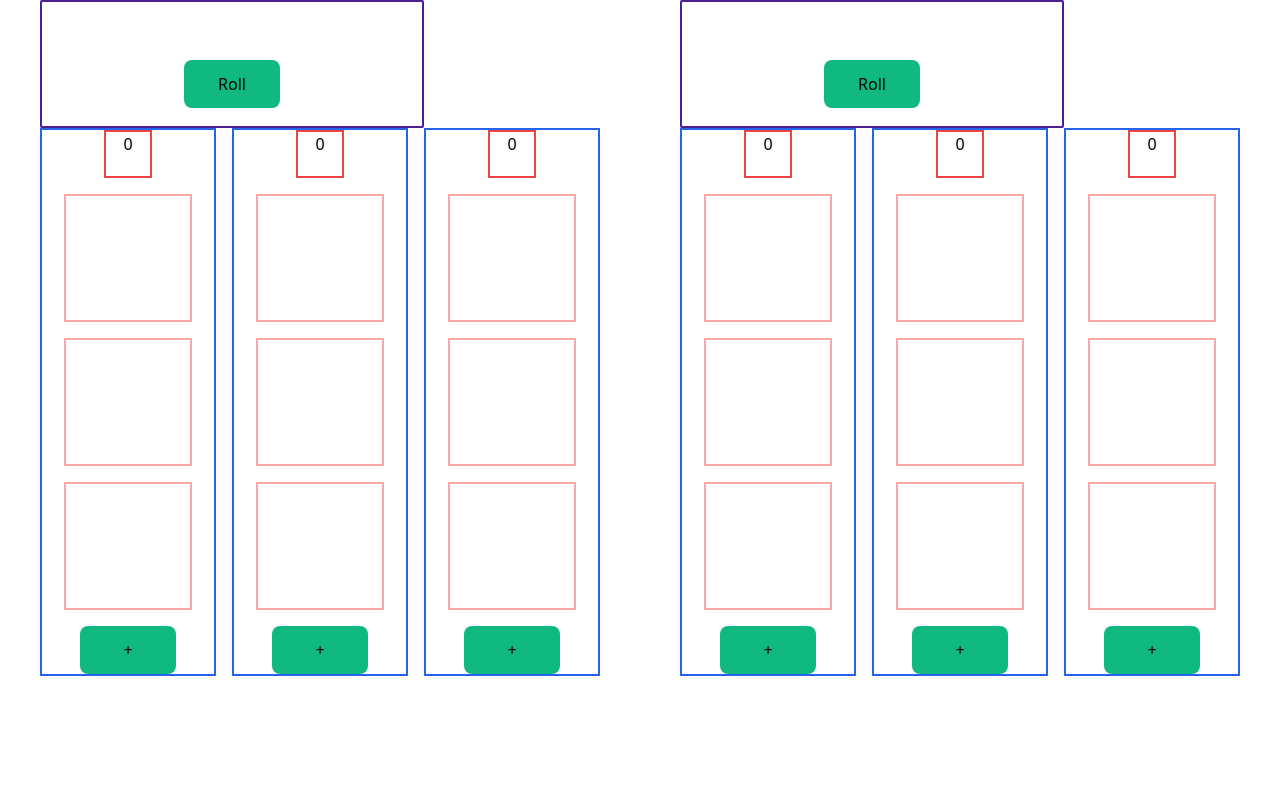
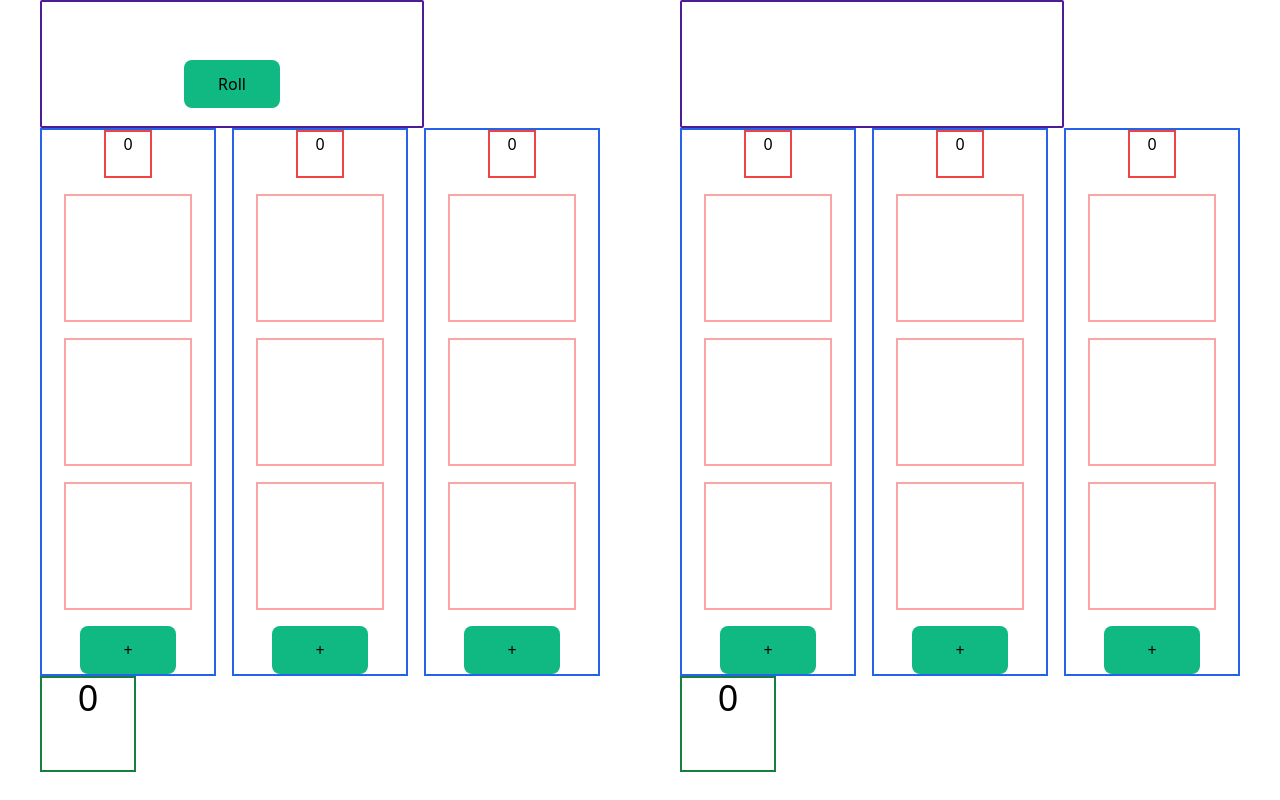
Before and after one commit to Trejdon/bones-clone, a React (Vite) app: page / in a window 1280 px wide. Built offline with nearby package versions, Linux system fonts and the light colour scheme.

Commit message:
chore(WIP): wip commit, refactoring

```diff
--- a/src/App.tsx
+++ b/src/App.tsx
@@ -1,52 +1,117 @@
-import { useState } from "react";
+import { useState, useEffect } from "react";
 import { createRoot } from "react-dom/client";
 import PlayerBoard from "./PlayerBoard";
 import { rollDie } from "./gameUtils";
 
+export type MoveType = {
+  playerId: string;
+  columnSelected: number;
+  roll: number;
+};
+
+export type BoardType = [number, number, number][];
+
+export type PlayerType = {
+  id: string;
+  isHuman: boolean;
+  board: BoardType;
+  score: number;
+};
+
 const App = () => {
   const [roll, setRoll] = useState<number>(0);
-  const [canRoll, setCanRoll] = useState<boolean>(true);
-  const [playerOneBoard, setPlayerOneBoard] = useState<
-    [number, number, number][]
-  >([
+  const [playerOneData, setPlayerOneData] = useState<PlayerType>({
+    id: self.crypto.randomUUID(),
+    board: [
       [0, 0, 0],
       [0, 0, 0],
       [0, 0, 0],
-  ]);
-  const [playerTwoBoard, setPlayerTwoBoard] = useState<
-    [number, number, number][]
-  >([
+    ],
+    score: 0,
+    isHuman: true,
+  });
+  const [playerTwoData, setPlayerTwoData] = useState<PlayerType>({
+    id: self.crypto.randomUUID(),
+    board: [
       [0, 0, 0],
       [0, 0, 0],
       [0, 0, 0],
-  ]);
+    ],
+    score: 0,
+    isHuman: false,
+  });
+  const [players] = useState([playerOneData.id, playerTwoData.id]);
+  const [status, setStatus] = useState(playerOneData.id);
+  const [lastMove, setLastMove] = useState<MoveType | undefined>(undefined);
 
   const handleRollDie = (): void => {
     setRoll(rollDie());
-    setCanRoll(false);
   };
+
+  useEffect(() => {
+    if (status === "PROCESSING") {
+      // Update player score from lastMove object
+      if (lastMove === undefined) {
+        throw new Error("Error recording last move");
+      }
+
+      // TODO: Sort this entire mess out
+
+      const dataToUpdate =
+        playerOneData.id === lastMove?.playerId
+          ? { ...playerOneData }
+          : { ...playerTwoData };
+      const { board } = dataToUpdate;
+      const updaterFn =
+        playerOneData.id === lastMove?.playerId
+          ? setPlayerOneData
+          : setPlayerTwoData;
+
+      console.log({ lastMove });
+
+      const indexToUpdate = board[lastMove?.columnSelected].indexOf(0);
+      const columnToUpdate: [number, number, number] = [
+        ...board[lastMove?.columnSelected],
+      ];
+      const updatedBoard = [...board];
+
+      columnToUpdate[indexToUpdate] = roll;
+      board[lastMove?.columnSelected] = columnToUpdate;
+
+      const updatedPlayerObj = { ...dataToUpdate, ...board };
+
+      console.log({ updatedPlayerObj });
+
+      // updaterFn({ ...dataToUpdate, ...board });
+
+      // Update the other player's board from lastMove object
+      // Ensure total scores are updated for both players
+      // Evaluate for win condition
+      // Update status for next player turn
+    }
+  }, [status]);
 
   return (
     <div className="p-0 m-0">
       <div id="game">
         <div className="flex justify-around">
           <PlayerBoard
-            board={playerOneBoard}
-            canRoll={canRoll}
+            player={playerOneData}
             currentRoll={roll}
             handleRollDie={handleRollDie}
-            setCanRoll={setCanRoll}
-            setPlayerBoard={setPlayerOneBoard}
+            setLastMove={setLastMove}
             setRoll={setRoll}
+            setStatus={setStatus}
+            status={status}
           />
           <PlayerBoard
-            board={playerTwoBoard}
-            canRoll={canRoll}
+            player={playerTwoData}
             currentRoll={roll}
             handleRollDie={handleRollDie}
-            setCanRoll={setCanRoll}
-            setPlayerBoard={setPlayerTwoBoard}
+            setLastMove={setLastMove}
             setRoll={setRoll}
+            setStatus={setStatus}
+            status={status}
           />
         </div>
       </div>
--- a/src/BoardColumn.tsx
+++ b/src/BoardColumn.tsx
@@ -1,41 +1,45 @@
 import { FC } from "react";
+import { MoveType } from "./App";
 import { calculateColumnScore } from "./gameUtils";
 
 type BoardColumnProps = {
   board: [number, number, number][];
   columnIndex: number;
   currentRoll: number;
-  setPlayerBoard: React.Dispatch<
-    React.SetStateAction<[number, number, number][]>
-  >;
+  playerId: string;
+  setLastMove: React.Dispatch<React.SetStateAction<MoveType | undefined>>;
   setRoll: React.Dispatch<React.SetStateAction<number>>;
-  setCanRoll: React.Dispatch<React.SetStateAction<boolean>>;
+  setStatus: React.Dispatch<React.SetStateAction<string>>;
 };
 
 const BoardColumn: FC<BoardColumnProps> = ({
   board,
   columnIndex,
   currentRoll,
-  setPlayerBoard,
+  playerId,
+  setLastMove,
   setRoll,
-  setCanRoll,
+  setStatus,
 }) => {
   const currentColumn = board[columnIndex];
 
-  function handleColumnClick(
-    board: [number, number, number][],
-    columnIndex: number
-  ): void {
-    const indexToUpdate = board[columnIndex].indexOf(0);
-    const columnToUpdate: [number, number, number] = [...board[columnIndex]];
-    const updatedBoard = [...board];
+  function handleColumnClick(index: number): void {
+    //   const indexToUpdate = board[columnIndex].indexOf(0);
+    //   const columnToUpdate: [number, number, number] = [...board[columnIndex]];
+    //   const updatedBoard = [...board];
 
-    columnToUpdate[indexToUpdate] = currentRoll;
-    updatedBoard[columnIndex] = columnToUpdate;
+    //   columnToUpdate[indexToUpdate] = currentRoll;
+    //   updatedBoard[columnIndex] = columnToUpdate;
 
-    setPlayerBoard(updatedBoard);
+    // setPlayerBoard(updatedBoard);
+
+    setLastMove({
+      playerId,
+      columnSelected: index,
+      roll: currentRoll,
+    });
     setRoll(0);
-    setCanRoll(true);
+    setStatus("PROCESSING");
   }
 
   return (
@@ -51,7 +55,7 @@ const BoardColumn: FC<BoardColumnProps> = ({
       {currentColumn.includes(0) && (
         <button
           className="bg-emerald-500 h-12 w-24 rounded-lg"
-          onClick={() => handleColumnClick(board, columnIndex)}
+          onClick={() => handleColumnClick(columnIndex)}
         >
           +
         </button>
--- a/src/DieRoll.tsx
+++ b/src/DieRoll.tsx
@@ -1,4 +1,4 @@
-import { FC } from 'react';
+import { FC } from "react";
 
 type DieRollProps = {
   roll: number;
@@ -7,15 +7,17 @@ type DieRollProps = {
 };
 
 const DieRoll: FC<DieRollProps> = ({ roll, canRoll, handleRollDie }) => {
+  const shouldDisplayRoll = canRoll && roll > 0;
+  const shouldDisplayButton = canRoll && roll === 0;
   return (
     <div
       id="die-roll"
       className="max-w-sm border-2 border-violet-900 rounded-sm h-32 flex flex-col justify-center items-center"
     >
       <div id="roll" className="text-4xl p-5">
-        {roll > 0 && roll}
+        {shouldDisplayRoll && roll}
       </div>
-      {canRoll && (
+      {shouldDisplayButton && (
         <button
           className="bg-emerald-500 h-12 w-24 rounded-lg"
           onClick={handleRollDie}
--- a/src/PlayerBoard.tsx
+++ b/src/PlayerBoard.tsx
@@ -1,34 +1,33 @@
 import { FC } from "react";
+import { MoveType, PlayerType } from "./App";
 import BoardColumn from "./BoardColumn";
 import DieRoll from "./DieRoll";
-import { rollDie } from "./gameUtils";
 
 type PlayerBoardProps = {
-  board: [number, number, number][];
-  canRoll: boolean;
+  player: PlayerType;
   currentRoll: number;
   handleRollDie: () => void;
-  setPlayerBoard: React.Dispatch<
-    React.SetStateAction<[number, number, number][]>
-  >;
+  setLastMove: React.Dispatch<React.SetStateAction<MoveType | undefined>>;
   setRoll: React.Dispatch<React.SetStateAction<number>>;
-  setCanRoll: React.Dispatch<React.SetStateAction<boolean>>;
+  setStatus: React.Dispatch<React.SetStateAction<string>>;
+  status: string;
 };
 
-const PlayerBoard = ({
-  board,
-  canRoll,
+const PlayerBoard: FC<PlayerBoardProps> = ({
+  player,
   currentRoll,
   handleRollDie,
-  setPlayerBoard,
+  setLastMove,
   setRoll,
-  setCanRoll,
-}: PlayerBoardProps) => {
+  setStatus,
+  status,
+}) => {
+  const { board, id, score } = player;
   return (
     <div className="board">
       <DieRoll
         roll={currentRoll}
-        canRoll={canRoll}
+        canRoll={status === id}
         handleRollDie={handleRollDie}
       />
       <div className="grid grid-cols-3 gap-4 w-fit">
@@ -37,14 +36,19 @@ const PlayerBoard = ({
           return (
             <BoardColumn
               board={board}
-              setCanRoll={setCanRoll}
+              playerId={id}
+              setStatus={setStatus}
               setRoll={setRoll}
               columnIndex={index}
               currentRoll={currentRoll}
-              setPlayerBoard={setPlayerBoard}
+              setLastMove={setLastMove}
+              key={index}
             />
           );
         })}
+      </div>
+      <div className="player-score w-24 h-24 border-2 border-green-700 text-4xl text-center">
+        {score}
       </div>
     </div>
   );
--- a/src/gameUtils.ts
+++ b/src/gameUtils.ts
@@ -28,3 +28,12 @@ export const calculateColumnScore = (columnArr: number[]): number => {
 
   return score;
 };
+
+export const calculateBoardScore = (board: [number, number, number][]): number => {
+  const columnScoreArr = board.map((column: [number, number, number]) =>
+    calculateColumnScore(column)
+  );
+  const total = columnScoreArr.reduce((score, total) => score + total, 0);
+
+  return total;
+};
```
Lines whose indentation alone changed are shown as unchanged.
